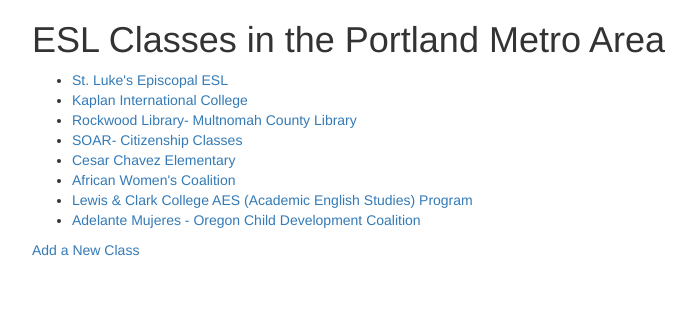
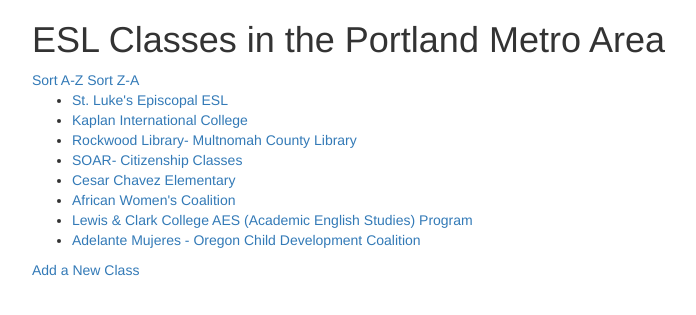
Before and after one commit to stephr3/portland-esl-network, a Rails app: page /sites in a window 1280 px wide. Shown: the top 315 px of the page, without its empty margins (38-734 px from the left). Run offline with Rails 7, Linux system fonts and the light colour scheme; data comes from the database, SQL or seed files in the repository; style sheets or scripts are compiled from the project's sources; some libraries are stand-ins or nearby versions.

Commit message:
allow user to sort sites alphabetically a-z or z-a

```diff
--- a/app/controllers/sites_controller.rb
+++ b/app/controllers/sites_controller.rb
@@ -1,6 +1,14 @@
 class SitesController < ApplicationController
   def index
-    @sites = Site.all
+    if params[:sort].present?
+      if params[:sort] == 'a-z'
+        @sites = Site.all.order('name ASC')
+      elsif params[:sort] == 'z-a'
+        @sites = Site.all.order('name DESC')
+      end
+    else
+      @sites = Site.all
+    end
   end
 
   def show
--- a/app/views/sites/index.html.erb
+++ b/app/views/sites/index.html.erb
@@ -1,5 +1,7 @@
 <h1>ESL Classes in the Portland Metro Area</h1>
 
+<%= link_to 'Sort A-Z', '?sort=a-z' %>
+<%= link_to 'Sort Z-A', '?sort=z-a' %>
 <ul>
   <% @sites.each do |site| %>
     <li><%= link_to site.name, site_path(site) %></li>
```
